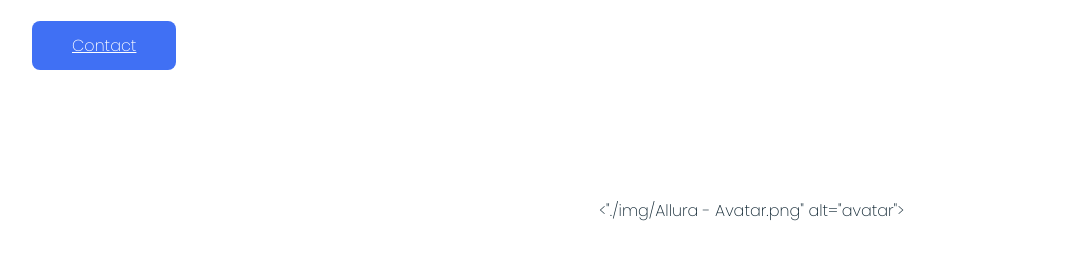
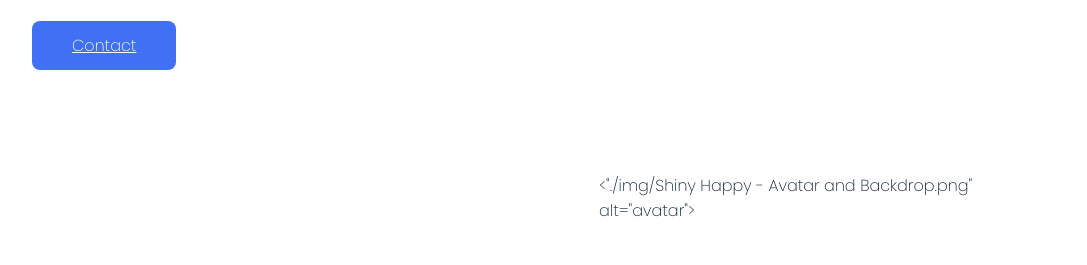
Before and after one commit to tpo-hub/Tomas, a plain HTML site: page index.html in a window 1280 px wide. Shown: the part 457-722 px from the top of the page, without its empty margins (96-1183 px from the left). Drawn offline with nearby package versions, Linux system fonts and the light colour scheme; files whose address does not match are found by name.

Commit message:
Update index.html

```diff
--- a/index.html
+++ b/index.html
@@ -28,7 +28,7 @@
                  <a href="#" class="home__social-icon"><i class="bx bxl-linkedin"></i></a>
                  <a href="#" class="home__social-icon"><i class="bx bxl-github"></i></a>
              </div>
-             <div class="home__img"><"./img/Allura - Avatar.png" alt="avatar">
+             <div class="home__img"><"./img/Shiny Happy - Avatar and Backdrop.png" alt="avatar">
              </div>
 
          </section>
```
